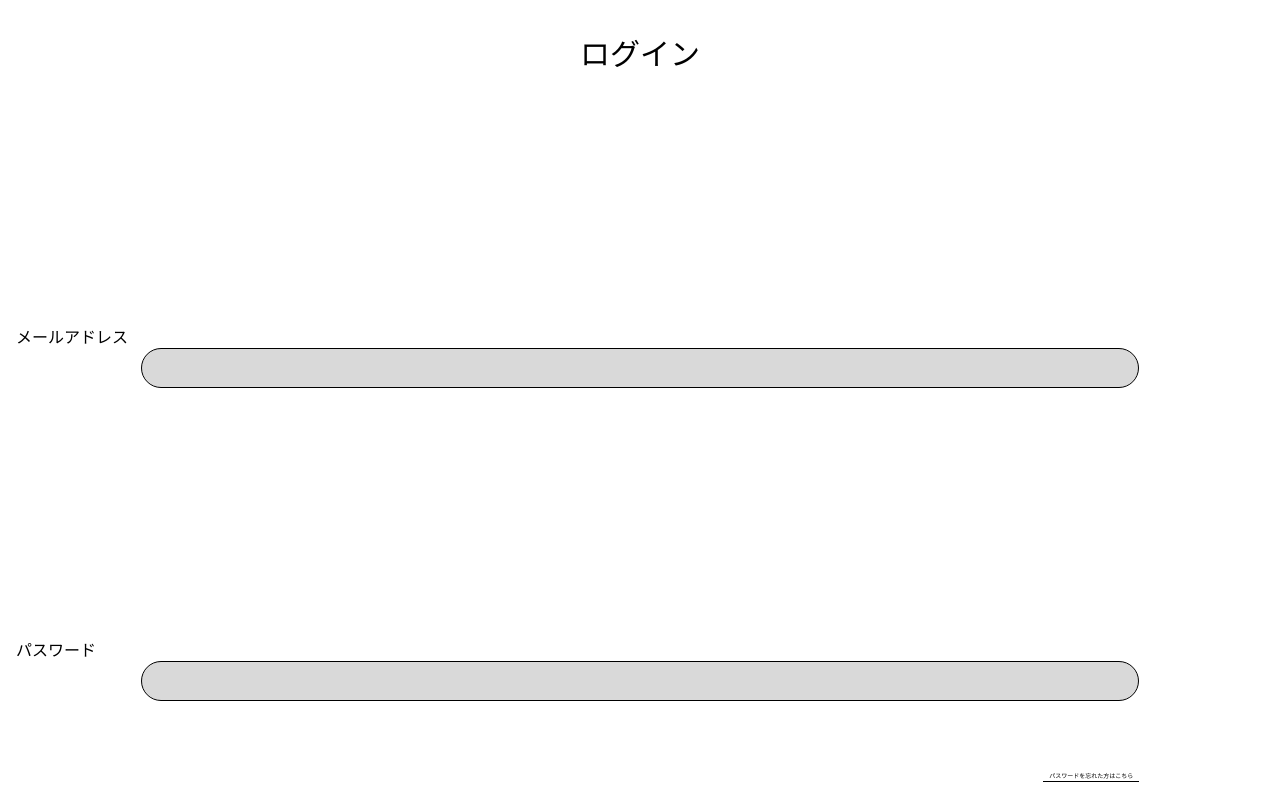
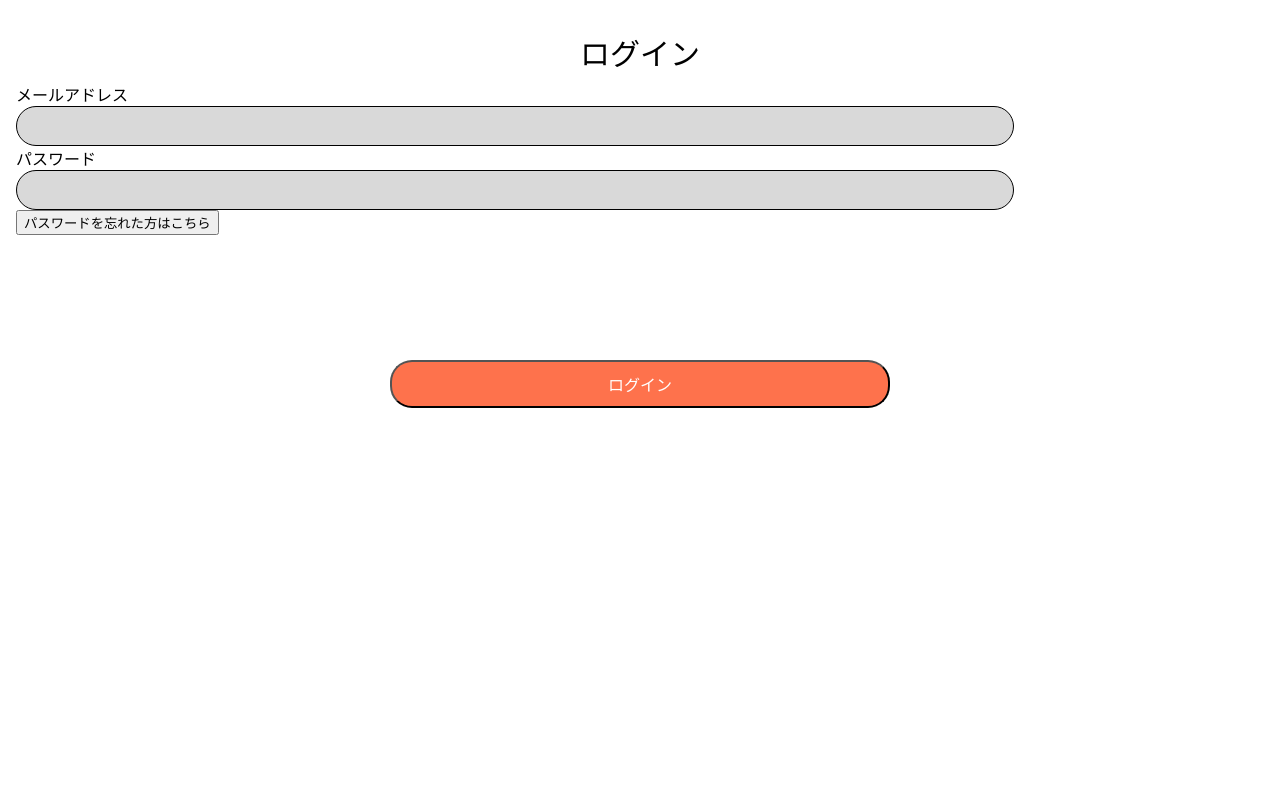
Before and after one commit to mobarisu/mobarisu, a React (Create React App) app in the folder web/react-app/: page /store_login in a window 1280 px wide. Shown: the top 800 px of the page. Built offline with nearby package versions, Linux system fonts and the light colour scheme.

Commit message:
cssコメント化

```diff
--- a/web/react-app/src/components/store_login.css
+++ b/web/react-app/src/components/store_login.css
@@ -1,4 +1,4 @@
-.login_input{
+/* .login_input{
     text-align: center;
 }
 .login{
@@ -15,4 +15,4 @@
     background: none;
     border: none;
     border-bottom: solid 1px;
-}
+} */
```
